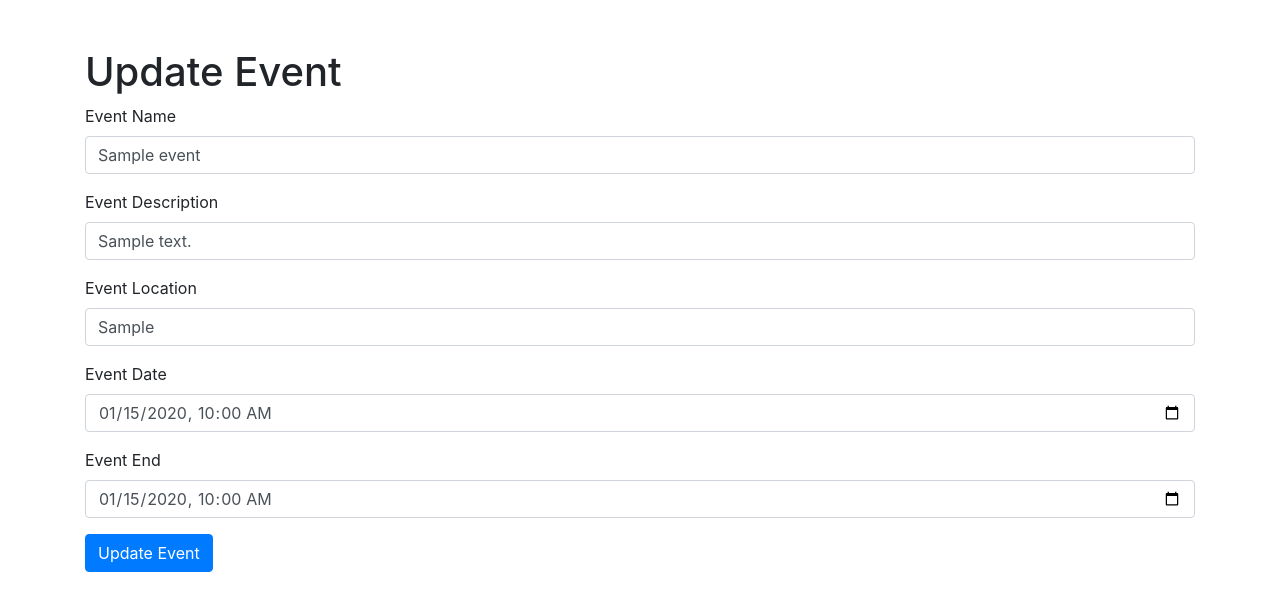
After one commit to hajarzaitouni/Eventify, a Flask app: page /event/update/1 in a window 1280 px wide. The commit adds this page. Shown: the top 611 px of the page. Run offline with Flask 3, Linux system fonts and the light colour scheme; tables that the repository leaves empty hold one stand-in row (values such as "Sample post"); some libraries are stand-ins or nearby versions.

Commit message:
finished update and archive/unarchive events 😏

```diff
--- a/app/forms.py
+++ b/app/forms.py
@@ -42,3 +42,23 @@ class EventForm(FlaskForm):
     event_end = DateTimeLocalField('Event End', format='%Y-%m-%dT%H:%M', validators=[DataRequired()])
     event_location = StringField('Event Location', validators=[DataRequired()])
     submit = SubmitField('Create Event')
+
+class UpdateEventForm(FlaskForm):
+    """ Update event form. """
+    event_name = StringField('Event Name')
+    event_description = StringField('Event Description')
+    thumbnail = StringField('Thumbnail')
+    event_date = DateTimeLocalField('Event Date', format='%Y-%m-%dT%H:%M')
+    event_end = DateTimeLocalField('Event End', format='%Y-%m-%dT%H:%M')
+    event_location = StringField('Event Location')
+    submit = SubmitField('Update Event')
+
+class archiveEventForm(FlaskForm):
+    """ Archive event form. """
+    event_name = StringField('Event Name')
+    event_description = StringField('Event Description')
+    thumbnail = StringField('Thumbnail')
+    event_date = DateTimeLocalField('Event Date', format='%Y-%m-%dT%H:%M')
+    event_end = DateTimeLocalField('Event End', format='%Y-%m-%dT%H:%M')
+    event_location = StringField('Event Location')
+    submit = SubmitField('Archive Event')
--- a/app/models.py
+++ b/app/models.py
@@ -40,7 +40,9 @@ class Event(db.Model):
     event_date = db.Column(DateTime, default=datetime.utcnow, nullable=False)
     event_end = db.Column(DateTime, default=datetime.utcnow, nullable=False)
     event_location = db.Column(db.String(140))
+    is_archived = db.Column(db.Boolean, default=False)
     user_id = db.Column(db.Integer, db.ForeignKey('user.user_id'))
+
 
     def __repr__(self):
         return '<Event {}>'.format(self.event_name)
--- a/app/routes.py
+++ b/app/routes.py
@@ -1,7 +1,7 @@
 from flask import render_template, request, redirect, url_for, flash
 from app import app, db
 from app.models import User, Event
-from app.forms import LoginForm, RegisterForm, EventForm
+from app.forms import LoginForm, RegisterForm, EventForm, UpdateEventForm, archiveEventForm
 from flask_login import current_user, login_user, logout_user, login_required
 
 
@@ -65,7 +65,8 @@ def logout():
 def event_dashboard():
     """ Event dashboard route. """
     form = EventForm()
-    EventUser = Event.query.filter_by(user_id=current_user.user_id).all()
+    # EventUser = Event.query.filter_by(user_id=current_user.user_id).all()
+    unarchived_events = Event.query.filter_by(is_archived=False).all()
     username = current_user.username
     # username = User.query.filter_by(username=username).first().username
     # event_name = Event.query.filter_by(username=username).first().event_name
@@ -74,7 +75,15 @@ def event_dashboard():
     # event_date = Event.query.filter_by(username=username).first().event_date
     # event_end = Event.query.filter_by(username=username).first().event_end
 
-    return render_template('event_dashboard.html', form=form, title='Event', EventUser=EventUser, username=username)
+    return render_template('event_dashboard.html', form=form, title='Event', username=username, events=unarchived_events)
+
+
+@app.route("/event/archive", methods=['GET'])
+def show_archived_events():
+    """ Show all archived events. """
+    archived_events = Event.query.filter_by(is_archived=True).all()
+    return render_template('archive_event.html', title='Archived Events', events=archived_events)
+
 
 @app.route("/event/create", methods=['GET', 'POST'])
 def create_event():
@@ -101,7 +110,7 @@ def create_event():
         print(form.errors)
     return render_template('event_dashboard.html', title='Event', form=form)
 
-@app.route("/delete_event/<int:event_id>", methods=['GET', 'POST'])
+@app.route("/event/delete/<int:event_id>", methods=['GET', 'POST'])
 def delete_event(event_id):
     """ Delete event. """
     event = Event.query.filter_by(event_id=event_id).first()
@@ -113,11 +122,12 @@ def delete_event(event_id):
         flash('Event not found.')
     return redirect(url_for('event_dashboard'))
 
-@app.route("/event/update", methods=['GET', 'POST'])
+
+@app.route("/event/update/<int:event_id>", methods=['GET', 'POST'])
 def update_event(event_id):
     """ Update event. """
     event = Event.query.filter_by(event_id=event_id).first()
-    form = EventForm()
+    form = UpdateEventForm()
     if form.validate_on_submit():
         event.event_name = form.event_name.data
         event.event_description = form.event_description.data
@@ -126,18 +136,28 @@ def update_event(event_id):
         event.event_end = form.event_end.data
         db.session.commit()
         flash('Event updated.')
-        return redirect(url_for('event'))
+        return redirect(url_for('event_dashboard'))
+    elif request.method == 'GET':
+        form.event_name.data = event.event_name
+        form.event_description.data = event.event_description
+        form.event_location.data = event.event_location
+        form.event_date.data = event.event_date
+        form.event_end.data = event.event_end
+    return render_template('update_event.html', title='Update Event', form=form, event_id=event_id)
 
-@app.route("/event/archive", methods=['GET', 'POST'])
+@app.route("/event/archive/<int:event_id>", methods=['POST'])
 def archive_event(event_id):
     """ Archive event. """
-    event = Event.query.filter_by(event_id=event_id).first()
-    if event is not None:
-        event.archived = True
-        db.session.commit()
+    event = Event.query.get_or_404(event_id)
+    if event.is_archived == True:
+        event.is_archived = False
+        flash('Event unarchived.')
+    else:
+        event.is_archived = True
         flash('Event archived.')
-    else:
-        flash('Event not found.')
-    return redirect(url_for('event'))
+    db.session.commit()
+    return redirect(url_for('event_dashboard'))
+
+
 
 # @app.route("/event/unarchive", methods=['GET', 'POST'])
--- /dev/null
+++ b/app/templates/update_event.html
@@ -0,0 +1,47 @@
+<!DOCTYPE html>
+<html lang="en">
+  <head>
+    <meta charset="UTF-8" />
+    <meta name="viewport" content="width=device-width, initial-scale=1.0" />
+    <title>Update Event</title>
+    <link
+      rel="stylesheet"
+      href="https://stackpath.bootstrapcdn.com/bootstrap/4.5.2/css/bootstrap.min.css"
+    />
+  </head>
+  <body>
+    <div class="container">
+      <h1 class="mt-5">Update Event</h1>
+      <form
+        method="POST"
+        action="{{ url_for('update_event', event_id=event_id) }}"
+      >
+        {{ form.hidden_tag() }}
+        <div class="form-group">
+          {{ form.event_name.label(class="form-label") }} {{
+          form.event_name(class="form-control") }}
+        </div>
+        <div class="form-group">
+          {{ form.event_description.label(class="form-label") }} {{
+          form.event_description(class="form-control") }}
+        </div>
+        <div class="form-group">
+          {{ form.event_location.label(class="form-label") }} {{
+          form.event_location(class="form-control") }}
+        </div>
+        <div class="form-group">
+          {{ form.event_date.label(class="form-label") }} {{
+          form.event_date(class="form-control") }}
+        </div>
+        <div class="form-group">
+          {{ form.event_end.label(class="form-label") }} {{
+          form.event_end(class="form-control") }}
+        </div>
+        <button type="submit" class="btn btn-primary">Update Event</button>
+      </form>
+    </div>
+    <script src="https://code.jquery.com/jquery-3.5.1.slim.min.js"></script>
+    <script src="https://cdn.jsdelivr.net/npm/@popperjs/core@2.5.4/dist/umd/popper.min.js"></script>
+    <script src="https://stackpath.bootstrapcdn.com/bootstrap/4.5.2/js/bootstrap.min.js"></script>
+  </body>
+</html>
```
Also changed, not shown: app/templates/archive_event.html (added, +52 -0 lines), app/templates/event_dashboard.html (+52 -12 lines).
